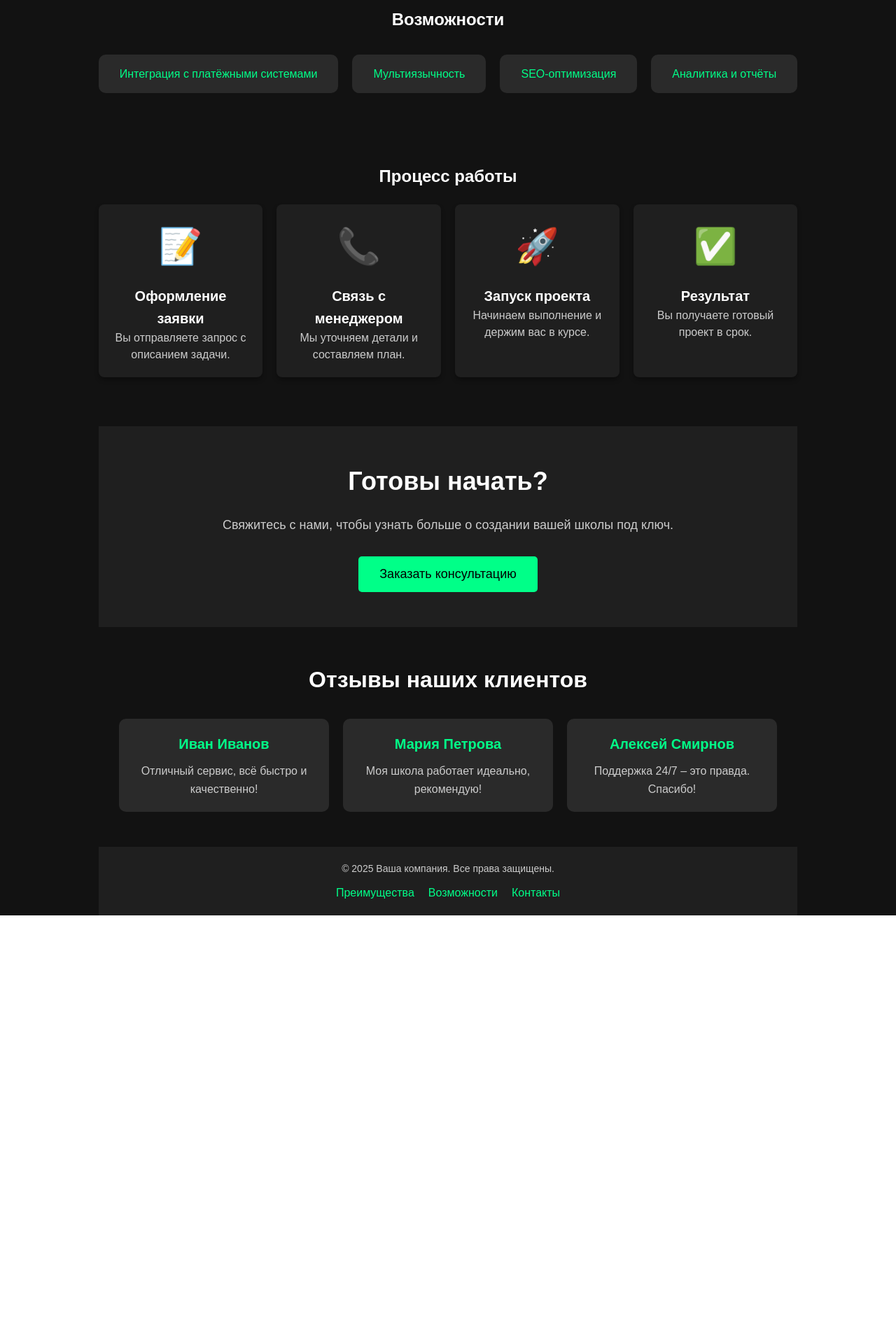
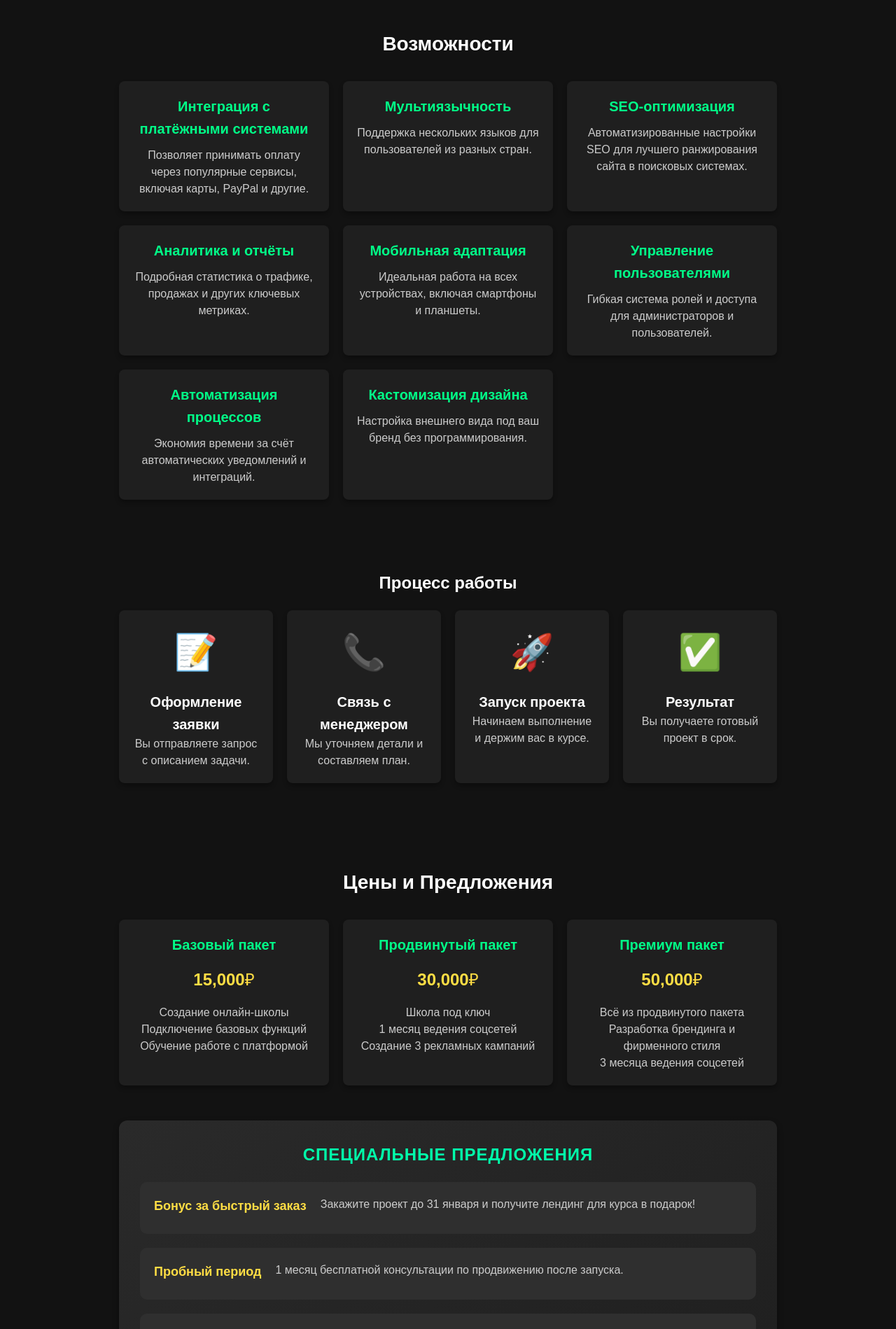
Before and after one commit to visualGravitySense/landing-page-edu, a React (Vite) app: page / in a window 1280 px wide. Shown: the part 880-2779 px from the top of the page at 70% size. Before the commit the page ends 2188 px from the top, so only its background shows below. Built offline with nearby package versions, Linux system fonts and the light colour scheme.

Commit message:
prices and offers block

```diff
--- a/src/components/Features.jsx
+++ b/src/components/Features.jsx
@@ -2,10 +2,46 @@ import React from 'react';
 import '../styles/styles.scss';
 
 const features = [
-  'Интеграция с платёжными системами',
-  'Мультиязычность',
-  'SEO-оптимизация',
-  'Аналитика и отчёты',
+  {
+    id: 1,
+    title: 'Интеграция с платёжными системами',
+    description: 'Позволяет принимать оплату через популярные сервисы, включая карты, PayPal и другие.',
+  },
+  {
+    id: 2,
+    title: 'Мультиязычность',
+    description: 'Поддержка нескольких языков для пользователей из разных стран.',
+  },
+  {
+    id: 3,
+    title: 'SEO-оптимизация',
+    description: 'Автоматизированные настройки SEO для лучшего ранжирования сайта в поисковых системах.',
+  },
+  {
+    id: 4,
+    title: 'Аналитика и отчёты',
+    description: 'Подробная статистика о трафике, продажах и других ключевых метриках.',
+  },
+  {
+    id: 5,
+    title: 'Мобильная адаптация',
+    description: 'Идеальная работа на всех устройствах, включая смартфоны и планшеты.',
+  },
+  {
+    id: 6,
+    title: 'Управление пользователями',
+    description: 'Гибкая система ролей и доступа для администраторов и пользователей.',
+  },
+  {
+    id: 7,
+    title: 'Автоматизация процессов',
+    description: 'Экономия времени за счёт автоматических уведомлений и интеграций.',
+  },
+  {
+    id: 8,
+    title: 'Кастомизация дизайна',
+    description: 'Настройка внешнего вида под ваш бренд без программирования.',
+  },
 ];
 
 const Features = () => {
@@ -13,11 +49,14 @@ const Features = () => {
     <section id="features" className="features">
       <div className="container">
         <h2>Возможности</h2>
-        <ul>
-          {features.map((feature, index) => (
-            <li key={index}>{feature}</li>
+        <div className="features-cards">
+          {features.map((feature) => (
+            <div key={feature.id} className="feature-card">
+              <h3>{feature.title}</h3>
+              <p>{feature.description}</p>
+            </div>
           ))}
-        </ul>
+        </div>
       </div>
     </section>
   );
--- a/src/components/Header.jsx
+++ b/src/components/Header.jsx
@@ -24,7 +24,7 @@ const Header = () => {
       <nav className={`nav ${isMenuOpen ? "nav--open" : ""}`}>
         <a href="#advantages">Преимущества</a>
         <a href="#features">Возможности</a>
-        <a href="#contacts">Контакты</a>
+        <a href="#plans">Цены</a>
         <button className="cta-button">Оставить заявку</button>
       </nav>
 
--- /dev/null
+++ b/src/components/Prices.jsx
@@ -0,0 +1,83 @@
+import React from 'react';
+import '../styles/styles.scss';
+
+const pricingPlans = [
+  {
+    title: "Базовый пакет",
+    price: "15,000₽",
+    features: [
+      "Создание онлайн-школы",
+      "Подключение базовых функций",
+      "Обучение работе с платформой"
+    ],
+  },
+  {
+    title: "Продвинутый пакет",
+    price: "30,000₽",
+    features: [
+      "Школа под ключ",
+      "1 месяц ведения соцсетей",
+      "Создание 3 рекламных кампаний"
+    ],
+  },
+  {
+    title: "Премиум пакет",
+    price: "50,000₽",
+    features: [
+      "Всё из продвинутого пакета",
+      "Разработка брендинга и фирменного стиля",
+      "3 месяца ведения соцсетей"
+    ],
+  },
+];
+
+const specialOffers = [
+  {
+    title: "Бонус за быстрый заказ",
+    description: "Закажите проект до 31 января и получите лендинг для курса в подарок!",
+  },
+  {
+    title: "Пробный период",
+    description: "1 месяц бесплатной консультации по продвижению после запуска.",
+  },
+  {
+    title: "Скидка 15%",
+    description: "Только до 31 января — скидка 15% на создание школы + дизайн 5 постов!",
+  },
+];
+
+const Prices = () => {
+  return (
+    <section id="prices" className="prices">
+      <div className="container">
+        <h2>Цены и Предложения</h2>
+
+        <div className="pricing-cards">
+          {pricingPlans.map((plan, index) => (
+            <div key={index} className="pricing-card">
+              <h3>{plan.title}</h3>
+              <p className="price">{plan.price}</p>
+              <ul>
+                {plan.features.map((feature, idx) => (
+                  <li key={idx}>{feature}</li>
+                ))}
+              </ul>
+            </div>
+          ))}
+        </div>
+
+        <div className="special-offers">
+          <h3>Специальные предложения</h3>
+          {specialOffers.map((offer, index) => (
+            <div key={index} className="offer">
+              <h4>{offer.title}</h4>
+              <p>{offer.description}</p>
+            </div>
+          ))}
+        </div>
+      </div>
+    </section>
+  );
+};
+
+export default Prices;
--- /dev/null
+++ b/src/components/SpecialOffers.jsx
@@ -0,0 +1,40 @@
+import React from "react";
+import '../styles/styles.scss';
+// import { FaGift, FaClock, FaPercentage } from "react-icons/fa";
+
+const specialOffers = [
+  {
+    // icon: <FaGift className="icon" />,
+    title: "Бонус за быстрый заказ",
+    description: "Закажите проект до 31 января и получите лендинг для курса в подарок!",
+  },
+  {
+    // icon: <FaClock className="icon" />,
+    title: "Пробный период",
+    description: "1 месяц бесплатной консультации по продвижению после запуска.",
+  },
+  {
+    // icon: <FaPercentage className="icon" />,
+    title: "Скидка 15%",
+    description: "Только до 31 января — скидка 15% на создание школы + дизайн 5 постов!",
+  },
+];
+
+const SpecialOffers = () => {
+  return (
+    <div className="special-offers">
+      <h3>Специальные предложения</h3>
+      {specialOffers.map((offer, index) => (
+        <div key={index} className="offer">
+          {offer.icon}
+          <div>
+            <h4>{offer.title}</h4>
+            <p>{offer.description}</p>
+          </div>
+        </div>
+      ))}
+    </div>
+  );
+};
+
+export default SpecialOffers;
--- a/src/pages/Home.jsx
+++ b/src/pages/Home.jsx
@@ -6,6 +6,8 @@ import CTA from '../components/CTA';
 import Reviews from '../components/Reviews';
 import Footer from '../components/Footer';
 import ProcessDescription from '../components/ProcessDescription';
+import Prices from '../components/Prices';
+// import SpecialOffers from '../components/SpecialOffers';
 
 const Home = () => {
   return (
@@ -15,6 +17,8 @@ const Home = () => {
       <Advantages />
       <Features />
       <ProcessDescription />
+      <Prices />
+      {/* <SpecialOffers /> */}
       <CTA />
       <Reviews />
       <Footer />
--- a/src/styles/styles.scss
+++ b/src/styles/styles.scss
@@ -219,30 +219,53 @@ html, body {
 // --------------------- Features ---------------------
 .features {
   padding: 50px 0;
-  background: #121212;
 
   h2 {
     text-align: center;
-    // font-size: 32px;
+    font-size: 28px;
+    color: #ffffff;
     margin-bottom: 30px;
   }
 
-  ul {
-    list-style: none;
-    display: flex;
-    flex-wrap: wrap;
-    justify-content: center;
+  .features-cards {
+    display: grid;
+    grid-template-columns: repeat(auto-fit, minmax(250px, 1fr));
     gap: 20px;
+  }
 
-    li {
+  .feature-card {
+    background: #1f1f1f;
+    padding: 20px;
+    border-radius: 8px;
+    color: #ffffff;
+    text-align: center;
+    box-shadow: 0 4px 6px rgba(0, 0, 0, 0.3);
+    transition: transform 0.3s ease, background 0.3s ease;
+
+    &:hover {
+      transform: translateY(-5px);
       background: #2a2a2a;
-      padding: 15px 30px;
-      border-radius: 10px;
+    }
+
+    h3 {
+      font-size: 20px;
+      margin-bottom: 10px;
       color: #00ff88;
+      transition: color 0.3s ease;
+
+      &:hover {
+        color: #00ffaa;
+      }
+    }
+
+    p {
       font-size: 16px;
+      color: #cccccc;
+      line-height: 1.5;
     }
   }
 }
+
 
 // --------------------- CTA ---------------------
 .cta {
@@ -452,6 +475,115 @@ html, body {
 }
 
 
+// --------------------- Prices ---------------------
+
+.prices {
+  padding: 50px 0;
+  color: #ffffff;
+
+  h2 {
+    text-align: center;
+    font-size: 28px;
+    margin-bottom: 30px;
+  }
+
+  .pricing-cards {
+    display: grid;
+    grid-template-columns: repeat(auto-fit, minmax(250px, 1fr));
+    gap: 20px;
+    margin-bottom: 50px;
+
+    .pricing-card {
+      background: #1f1f1f;
+      padding: 20px;
+      border-radius: 8px;
+      text-align: center;
+      box-shadow: 0 4px 6px rgba(0, 0, 0, 0.3);
+      transition: transform 0.3s ease, background 0.3s ease;
+
+      &:hover {
+        transform: translateY(-5px);
+        background: #2a2a2a;
+      }
+
+      h3 {
+        font-size: 20px;
+        color: #00ff88;
+        margin-bottom: 10px;
+      }
+
+      .price {
+        font-size: 24px;
+        font-weight: bold;
+        color: #ffdd44;
+        margin: 15px 0;
+      }
+
+      ul {
+        list-style: none;
+        padding: 0;
+
+        li {
+          font-size: 16px;
+          color: #cccccc;
+          line-height: 1.5;
+        }
+      }
+    }
+  }
+
+  .special-offers {
+    background: linear-gradient(145deg, #2a2a2a, #1f1f1f);
+    padding: 30px;
+    border-radius: 12px;
+    box-shadow: 0 4px 8px rgba(0, 0, 0, 0.4);
+    margin-top: 40px;
+
+    h3 {
+      font-size: 24px;
+      color: #00ffaa;
+      margin-bottom: 20px;
+      text-transform: uppercase;
+      letter-spacing: 1px;
+    }
+
+    .offer {
+      display: flex;
+      align-items: flex-start;
+      gap: 20px;
+      padding: 20px;
+      background: #2f2f2f;
+      border-radius: 10px;
+      margin-bottom: 20px;
+      transition: transform 0.3s ease, background 0.3s ease;
+
+      &:hover {
+        transform: translateY(-5px);
+        background: #3a3a3a;
+      }
+
+      h4 {
+        font-size: 18px;
+        color: #ffdd44;
+        margin-bottom: 5px;
+      }
+
+      p {
+        font-size: 16px;
+        color: #cccccc;
+        line-height: 1.5;
+      }
+
+      .icon {
+        font-size: 30px;
+        color: #00ffaa;
+        flex-shrink: 0;
+      }
+    }
+  }
+
+}
+
 
 
 
```
